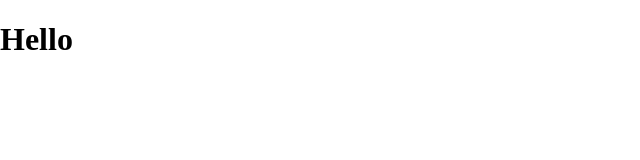
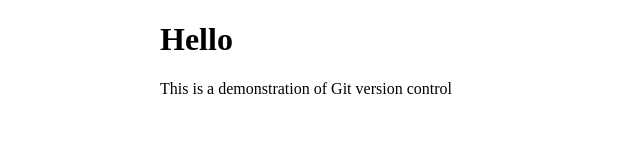
Before and after one commit to tedmdelacruz/git-lesson, a website: page index.html in a window 1280 px wide. Shown: the whole page, without its empty margins (0-640 px from the left). Drawn offline with nearby package versions, Linux system fonts and the light colour scheme.

Commit message:
Add basic styles

```diff
--- a/index.html
+++ b/index.html
@@ -4,8 +4,17 @@
     <meta charset="UTF-8">
     <title>Git Lesson</title>
     <link rel="stylesheet" href="bower_components/normalize-css/normalize.css">
+    <style>
+        .container {
+            width: 960px;
+            margin: 0 auto;
+        }
+    </style>
 </head>
 <body>
-    <h1>Hello</h1>
+    <div class="container">
+        <h1>Hello</h1>
+        <p>This is a demonstration of Git version control</p>
+    </div>
 </body>
 </html>
```
